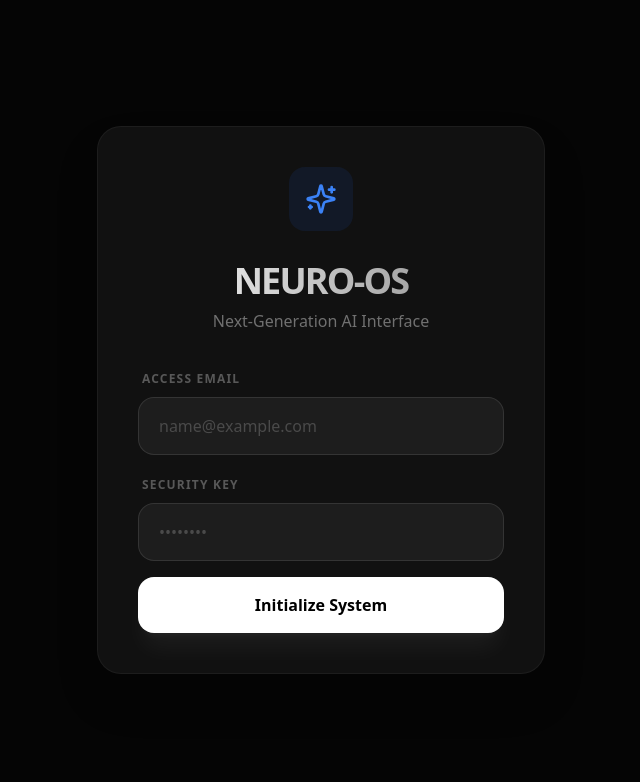
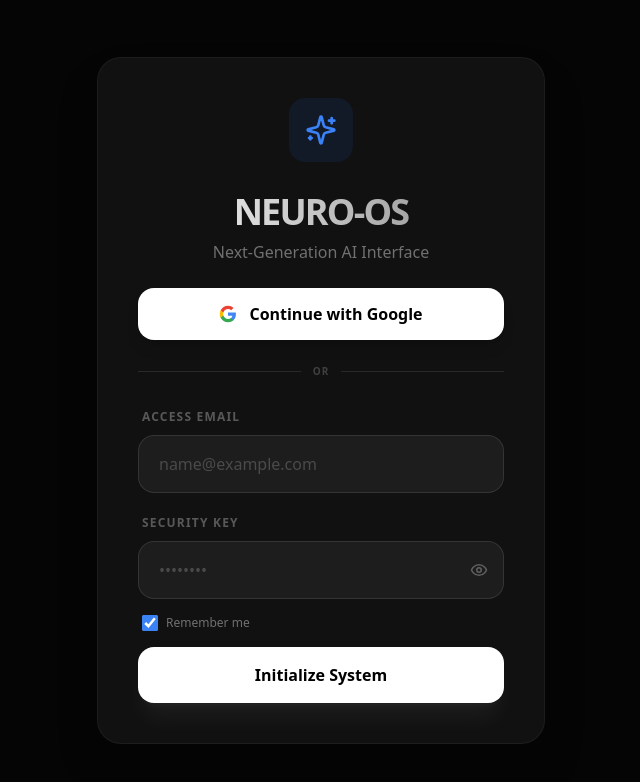
Before and after one commit to Bharathi9705/neuro-os, a Next.js app in the folder frontend/: page / in a window 1280 px wide. Shown: the top 782 px of the page, without its empty margins (319-959 px from the left). Built offline with nearby package versions, Linux system fonts and the light colour scheme.

Commit message:
Add Google login UI, password toggle, remember me, widen chat area

```diff
--- a/frontend/app/page.tsx
+++ b/frontend/app/page.tsx
@@ -4,7 +4,7 @@ import { useState, useRef, useEffect } from 'react';
 import ReactMarkdown from 'react-markdown';
 import { Prism as SyntaxHighlighter } from 'react-syntax-highlighter';
 import { dracula } from 'react-syntax-highlighter/dist/esm/styles/prism';
-import { Send, Plus, Trash2, Mic, Image as ImageIcon, Copy, Check, Settings, Sparkles, User, Bot, Loader2, Menu, X } from 'lucide-react';
+import { Send, Plus, Trash2, Mic, Image as ImageIcon, Copy, Check, Settings, Sparkles, User, Bot, Loader2, Menu, X, Eye, EyeOff } from 'lucide-react';
 
 interface Message {
   role: 'user' | 'assistant';
@@ -31,10 +31,12 @@ export default function Home() {
   const [showAuth, setShowAuth] = useState(true);
   const [authEmail, setAuthEmail] = useState('');
   const [authPassword, setAuthPassword] = useState('');
+  const [showPassword, setShowPassword] = useState(false); // NEW: password visibility toggle
+  const [rememberMe, setRememberMe] = useState(true); // NEW: remember me checkbox
   const [copied, setCopied] = useState(false);
   const [showSettings, setShowSettings] = useState(false);
   const [customApiUrl, setCustomApiUrl] = useState('');
-  const [sidebarOpen, setSidebarOpen] = useState(false); // controls mobile sidebar drawer
+  const [sidebarOpen, setSidebarOpen] = useState(false);
 
   const messagesEndRef = useRef<HTMLDivElement>(null);
   const recognitionRef = useRef<any>(null);
@@ -67,8 +69,8 @@ export default function Home() {
   useEffect(() => {
     if (chats.length > 0) localStorage.setItem('neuro_chats', JSON.stringify(chats));
     if (customApiUrl) localStorage.setItem('neuro_api_url', customApiUrl);
-    if (user) localStorage.setItem('neuro_user', JSON.stringify(user));
-  }, [chats, customApiUrl, user]);
+    if (user && rememberMe) localStorage.setItem('neuro_user', JSON.stringify(user));
+  }, [chats, customApiUrl, user, rememberMe]);
 
   // Determine API URL
   const getApiUrl = () => {
@@ -104,7 +106,16 @@ export default function Home() {
       const newUser = { id: Date.now().toString(), email: authEmail };
       setUser(newUser);
       setShowAuth(false);
+      if (rememberMe) {
+        localStorage.setItem('neuro_user', JSON.stringify(newUser));
+      }
     }
+  };
+
+  const handleGoogleLogin = () => {
+    // Placeholder — wire this up to a real OAuth flow (e.g. NextAuth + Google provider)
+    // once you have a Google Cloud OAuth client ID configured.
+    alert('Google sign-in needs OAuth setup (Google Cloud Console + NextAuth). This button is a placeholder for now.');
   };
 
   const handleLogout = () => {
@@ -124,7 +135,7 @@ export default function Home() {
     };
     setChats([newChat, ...chats]);
     setCurrentChatId(newChat.id);
-    setSidebarOpen(false); // auto-close drawer on mobile after creating a chat
+    setSidebarOpen(false);
   };
 
   const deleteChat = (id: string) => {
@@ -227,7 +238,7 @@ export default function Home() {
   if (showAuth) {
     return (
       <div className="min-h-screen bg-[#050505] text-white flex items-center justify-center p-4 font-sans">
-        <div className="w-full max-w-md space-y-8 bg-[#111] p-6 sm:p-10 rounded-3xl border border-white/5 shadow-2xl">
+        <div className="w-full max-w-md space-y-6 bg-[#111] p-6 sm:p-10 rounded-3xl border border-white/5 shadow-2xl">
           <div className="text-center space-y-2">
             <div className="inline-block p-4 bg-blue-600/10 rounded-2xl mb-4">
               <Sparkles className="w-8 h-8 text-blue-500" />
@@ -235,6 +246,28 @@ export default function Home() {
             <h1 className="text-3xl sm:text-4xl font-black tracking-tighter text-transparent bg-clip-text bg-gradient-to-r from-white to-white/50">NEURO-OS</h1>
             <p className="text-white/40 font-medium">Next-Generation AI Interface</p>
           </div>
+
+          {/* Google Sign-in */}
+          <button
+            onClick={handleGoogleLogin}
+            type="button"
+            className="w-full flex items-center justify-center gap-3 bg-white text-black font-bold py-3.5 rounded-2xl hover:bg-white/90 transition-all active:scale-[0.98] shadow-lg"
+          >
+            <svg width="18" height="18" viewBox="0 0 24 24">
+              <path fill="#4285F4" d="M22.56 12.25c0-.78-.07-1.53-.2-2.25H12v4.26h5.92c-.26 1.37-1.04 2.53-2.21 3.31v2.77h3.57c2.08-1.92 3.28-4.74 3.28-8.09z"/>
+              <path fill="#34A853" d="M12 23c2.97 0 5.46-.98 7.28-2.66l-3.57-2.77c-.98.66-2.23 1.06-3.71 1.06-2.86 0-5.29-1.93-6.16-4.53H2.18v2.84C3.99 20.53 7.7 23 12 23z"/>
+              <path fill="#FBBC05" d="M5.84 14.09c-.22-.66-.35-1.36-.35-2.09s.13-1.43.35-2.09V7.07H2.18C1.43 8.55 1 10.22 1 12s.43 3.45 1.18 4.93l2.85-2.22.81-.62z"/>
+              <path fill="#EA4335" d="M12 5.38c1.62 0 3.06.56 4.21 1.64l3.15-3.15C17.45 2.09 14.97 1 12 1 7.7 1 3.99 3.47 2.18 7.07l3.66 2.84c.87-2.6 3.3-4.53 6.16-4.53z"/>
+            </svg>
+            Continue with Google
+          </button>
+
+          <div className="flex items-center gap-3">
+            <div className="flex-1 h-px bg-white/10" />
+            <span className="text-[10px] font-bold text-white/20 uppercase tracking-widest">or</span>
+            <div className="flex-1 h-px bg-white/10" />
+          </div>
+
           <form onSubmit={handleLogin} className="space-y-4">
             <div className="space-y-2">
               <label className="text-xs font-bold text-white/30 uppercase tracking-widest ml-1">Access Email</label>
@@ -242,8 +275,36 @@ export default function Home() {
             </div>
             <div className="space-y-2">
               <label className="text-xs font-bold text-white/30 uppercase tracking-widest ml-1">Security Key</label>
-              <input type="password" placeholder="••••••••" value={authPassword} onChange={(e) => setAuthPassword(e.target.value)} className="w-full bg-white/5 border border-white/10 rounded-2xl px-5 py-4 focus:outline-none focus:ring-2 focus:ring-blue-500/50 transition-all placeholder:text-white/20" />
+              <div className="relative">
+                <input
+                  type={showPassword ? 'text' : 'password'}
+                  placeholder="••••••••"
+                  value={authPassword}
+                  onChange={(e) => setAuthPassword(e.target.value)}
+                  className="w-full bg-white/5 border border-white/10 rounded-2xl px-5 py-4 pr-12 focus:outline-none focus:ring-2 focus:ring-blue-500/50 transition-all placeholder:text-white/20"
+                />
+                <button
+                  type="button"
+                  onClick={() => setShowPassword(!showPassword)}
+                  className="absolute right-4 top-1/2 -translate-y-1/2 text-white/30 hover:text-white transition-all"
+                  aria-label={showPassword ? 'Hide password' : 'Show password'}
+                >
+                  {showPassword ? <EyeOff size={18} /> : <Eye size={18} />}
+                </button>
+              </div>
             </div>
+
+            {/* Remember me */}
+            <label className="flex items-center gap-2 cursor-pointer select-none ml-1">
+              <input
+                type="checkbox"
+                checked={rememberMe}
+                onChange={(e) => setRememberMe(e.target.checked)}
+                className="w-4 h-4 rounded accent-blue-500 bg-white/5 border-white/10 cursor-pointer"
+              />
+              <span className="text-xs font-medium text-white/40">Remember me</span>
+            </label>
+
             <button type="submit" className="w-full bg-white text-black font-bold py-4 rounded-2xl hover:bg-white/90 transition-all active:scale-[0.98] shadow-xl shadow-white/5">Initialize System</button>
           </form>
         </div>
@@ -298,7 +359,6 @@ export default function Home() {
           ))}
         </div>
 
-        {/* Fixed bottom section — profile + settings never scroll away */}
         <div className="flex-shrink-0 p-6 space-y-3 border-t border-white/5 bg-[#0A0A0A]">
           <button onClick={() => setShowSettings(true)} className="w-full flex items-center gap-3 px-4 py-3 rounded-xl hover:bg-white/5 transition-all text-white/60 hover:text-white">
             <Settings size={18} /> <span className="text-sm font-bold">System Config</span>
@@ -319,7 +379,6 @@ export default function Home() {
         {/* Top Header */}
         <header className="h-16 md:h-20 flex items-center justify-between px-4 md:px-8 border-b border-white/5 bg-[#050505]/80 backdrop-blur-xl z-30 flex-shrink-0">
           <div className="flex items-center gap-3 min-w-0">
-            {/* Hamburger / X toggle — mobile only */}
             <button
               onClick={() => setSidebarOpen(!sidebarOpen)}
               className="md:hidden relative w-10 h-10 flex-shrink-0 flex items-center justify-center rounded-xl bg-white/5 hover:bg-white/10 transition-all active:scale-90"
@@ -338,10 +397,10 @@ export default function Home() {
           </select>
         </header>
 
-        {/* Chat Space */}
-        <main className="flex-1 overflow-y-auto overflow-x-hidden p-4 md:p-8 space-y-8 custom-scrollbar">
+        {/* Chat Space — widened: max-w increased and side padding reduced so content isn't narrow */}
+        <main className="flex-1 overflow-y-auto overflow-x-hidden p-3 sm:p-4 md:p-8 space-y-8 custom-scrollbar">
           {!currentChatId && (
-            <div className="h-full flex flex-col items-center justify-center text-center space-y-6 max-w-2xl mx-auto">
+            <div className="h-full flex flex-col items-center justify-center text-center space-y-6 max-w-3xl mx-auto">
               <div className="w-16 h-16 md:w-20 md:h-20 rounded-3xl bg-blue-600/10 flex items-center justify-center border border-blue-500/20 animate-pulse">
                 <Sparkles size={32} className="text-blue-500 md:w-10 md:h-10" />
               </div>
@@ -358,7 +417,7 @@ export default function Home() {
           )}
 
           {getCurrentChat()?.messages.map((msg, idx) => (
-            <div key={idx} className={`flex gap-3 md:gap-6 max-w-4xl mx-auto animate-in fade-in slide-in-from-bottom-4 duration-500 ${msg.role === 'user' ? 'flex-row-reverse' : ''}`}>
+            <div key={idx} className={`flex gap-3 md:gap-6 max-w-5xl mx-auto animate-in fade-in slide-in-from-bottom-4 duration-500 ${msg.role === 'user' ? 'flex-row-reverse' : ''}`}>
               <div className={`w-8 h-8 md:w-10 md:h-10 rounded-xl flex-shrink-0 flex items-center justify-center border ${msg.role === 'user' ? 'bg-white text-black border-white' : 'bg-blue-600/10 border-blue-500/20 text-blue-500'}`}>
                 {msg.role === 'user' ? <User size={18} /> : <Bot size={18} />}
               </div>
@@ -389,7 +448,7 @@ export default function Home() {
             </div>
           ))}
           {loading && (
-            <div className="flex gap-3 md:gap-6 max-w-4xl mx-auto">
+            <div className="flex gap-3 md:gap-6 max-w-5xl mx-auto">
               <div className="w-8 h-8 md:w-10 md:h-10 rounded-xl bg-blue-600/10 border border-blue-500/20 flex items-center justify-center"><Loader2 size={18} className="text-blue-500 animate-spin" /></div>
               <div className="space-y-2">
                 <p className="text-[10px] font-black uppercase tracking-widest opacity-30">PROCESSING...</p>
@@ -400,9 +459,9 @@ export default function Home() {
           <div ref={messagesEndRef} className="h-32" />
         </main>
 
-        {/* Input Dock */}
-        <div className="absolute bottom-0 inset-x-0 p-4 md:p-8 bg-gradient-to-t from-[#050505] via-[#050505] to-transparent">
-          <div className="max-w-4xl mx-auto relative group">
+        {/* Input Dock — widened to match wider chat area */}
+        <div className="absolute bottom-0 inset-x-0 p-3 sm:p-4 md:p-8 bg-gradient-to-t from-[#050505] via-[#050505] to-transparent">
+          <div className="max-w-5xl mx-auto relative group">
             {showImageGen && (
               <div className="absolute bottom-full left-0 right-0 mb-4 p-4 md:p-6 bg-[#111] border border-white/10 rounded-3xl shadow-2xl animate-in slide-in-from-bottom-4 duration-300">
                 <div className="flex items-center justify-between mb-4">
```
